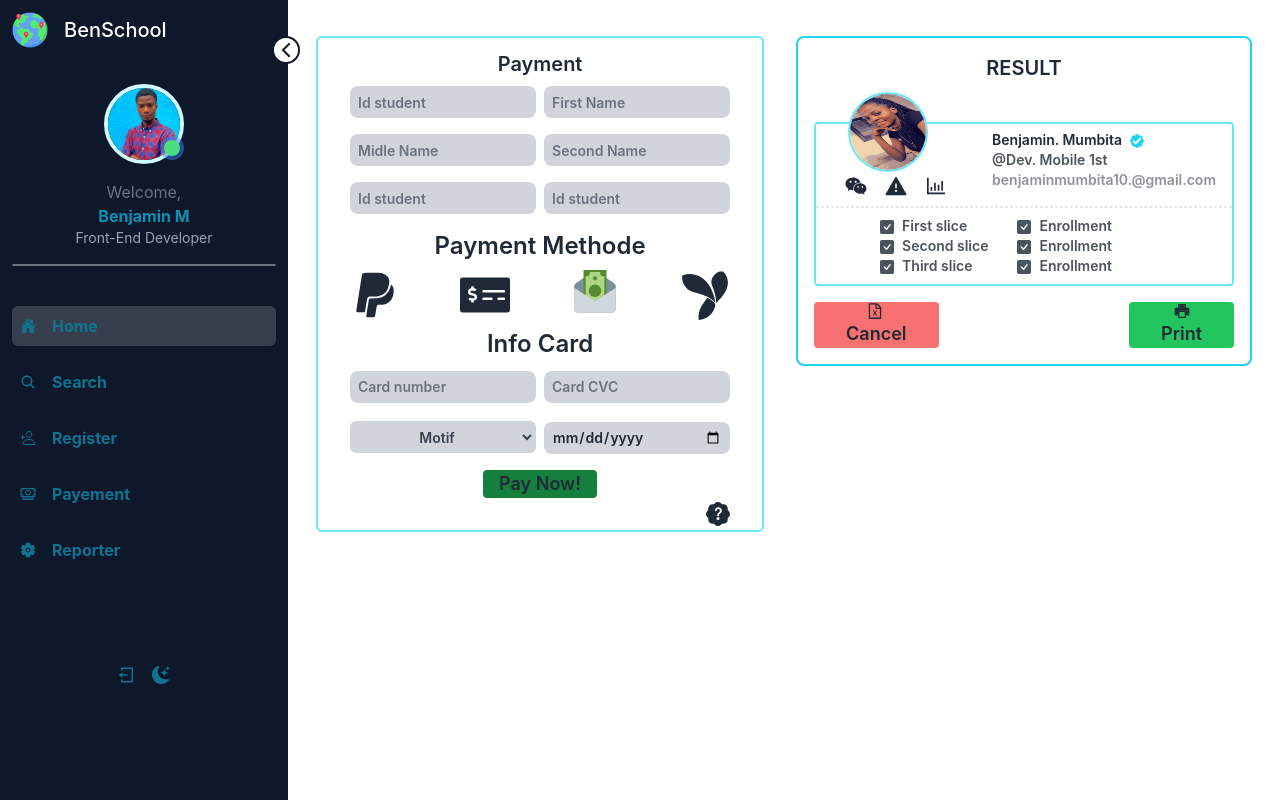
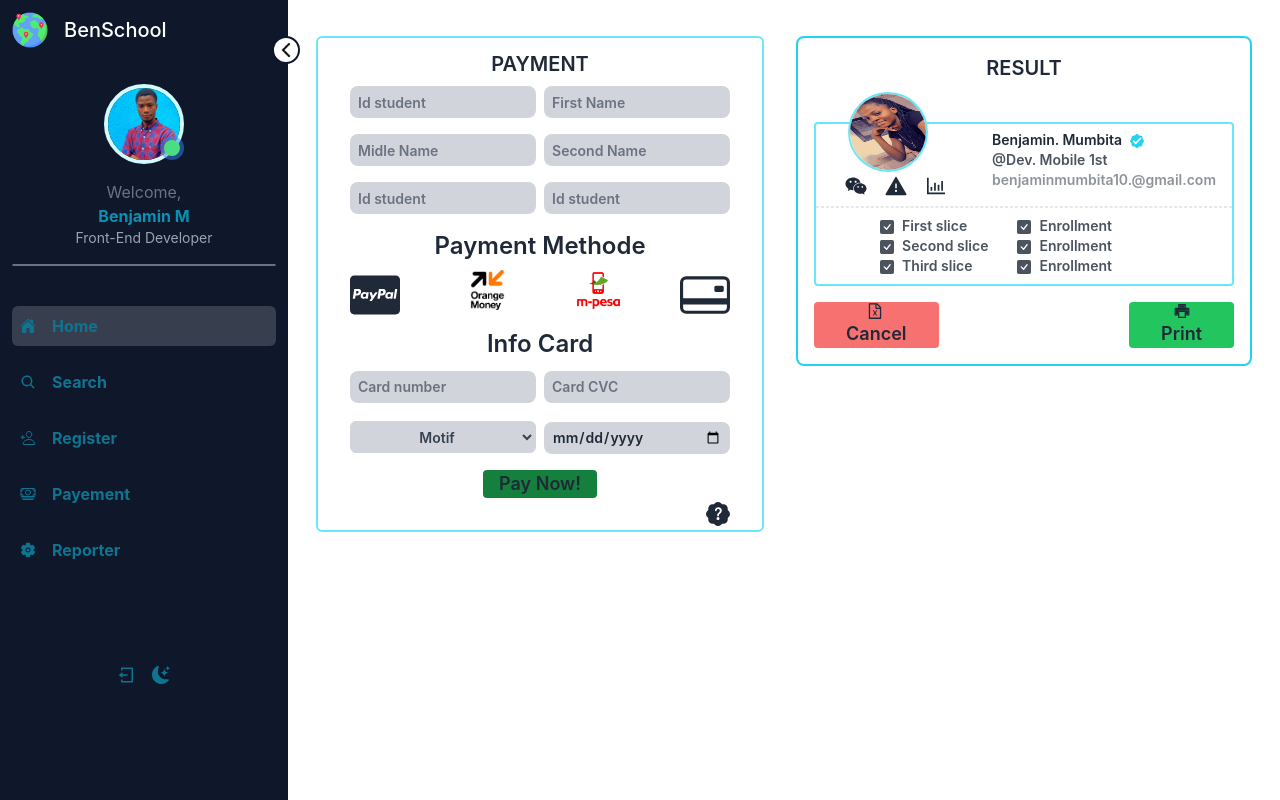
Before and after one commit to benjaminboy1/BenSchool, a React (Create React App) app: page / in a window 1280 px wide. Built offline with nearby package versions, Linux system fonts and the light colour scheme.

Commit message:
skeleton two

```diff
--- a/src/components/payment.jsx
+++ b/src/components/payment.jsx
@@ -1,9 +1,11 @@
 import React from "react";
 import { useEffect, useState} from "react";
-import {FaPaypal, FaMoneyCheckAlt} from "react-icons/fa";
-import {FcMoneyTransfer} from "react-icons/fc";
+import {FaCcPaypal, FaMoneyCheckAlt} from "react-icons/fa";
+
 import {DiYii} from "react-icons/di";
-import {BsFillPatchQuestionFill, BsFillCheckSquareFill} from "react-icons/bs";
+import mpesa from "../assets/images/mpesa.png";
+import orangemoney from "../assets/images/orangemoney.png";
+import {BsCreditCard2Back, BsFillPatchQuestionFill, BsFillCheckSquareFill} from "react-icons/bs";
 import {AiFillWarning, AiOutlineWechat, AiTwotonePrinter, AiOutlineBarChart, AiOutlineFileExcel} from "react-icons/ai";
 import {GoVerified} from "react-icons/go";
 import prof4 from "../assets/images/prof4.jpeg";
@@ -16,14 +18,16 @@ const Payment = ()=>{
 
     const [loading, setLoading] = useState(false);
     const [title, setTitle] = useState("");
+    const [name, setName] = useState("");
 
 
     useEffect(()=> {
         setTimeout(() => {
             setLoading(true);
-            setTitle("Payment");
+            setTitle("PAYMENT");
+            setName("Benjamin. Mumbita");
 
-        }, 1000)
+        }, 5000)
     })
 
     const liens = [
@@ -84,19 +88,30 @@ const Payment = ()=>{
 
                 </div>
                 <div>
-                    <p className="text-center py-2">Payment Methode</p>
+                    <div>
+                        {loading ? (<p className="text-center py-2">Payment Methode</p>) : (<Skeleton height={25} width={200} className="ml-[5rem]"/>)}
+                    </div>
+
                     <div className=" ">
-                        <div className="cards flex justify-between ">
-                            <div className=""><FaPaypal className="text-[50px] md:text-20 hover:text-cyan-300"/></div>
-                            <div><FaMoneyCheckAlt className="text-[50px] md:text-20 hover:text-cyan-300"/></div>
-                            <div><FcMoneyTransfer className="text-[50px] md:text-20 hover:text-cyan-300"/></div>
-                            <div><DiYii className="text-[50px] md:text-20 hover:text-cyan-300"/></div>
+                        <div className="">
+
+                            <div className="cards flex justify-between">
+                            <div>{loading ? ( <FaCcPaypal className="text-[50px] md:text-20 hover:text-cyan-300"/>) : (<Skeleton height={45} width={65}/>)}</div>
+                            <div>{loading ? (<img src={orangemoney} className="h-10"/>) : (<Skeleton height={45} width={65}/>)}</div>
+                            <div>{loading ? (<img src={mpesa} className="h-10"/>) : (<Skeleton height={45} width={65}/>)}</div>
+                            <div>{loading ? (<BsCreditCard2Back className="text-[50px] md:text-20 hover:text-cyan-300"/>) : (<Skeleton height={45} width={65}/>)}</div>
+                            </div>
+
+
                         </div>
                         <div className="border2 border:bg-gray-300"></div>
                     </div>
                 </div>
                 <div>
-                    <p className="text-center py-2">Info Card</p>
+                    <div className="">
+                        {loading ? (<p className="text-center py-2">Info Card</p>) : (<Skeleton height={28} width={100} className="ml-[8rem]"/>)}
+                    </div>
+
                     <div className="flex grid md:grid-cols-2 gap-2">
                     <div className="mb-2">
                         {loading ? (<input type="number" className="h-8 w-full dark:bg-gray-700 text-sm p-2 rounded-lg bg-gray-300 dark:placeholder-gray-400 placeholder-gray-500" placeholder="Card number"/>) : ( <Skeleton className="h-8 w-full"/>)
@@ -132,11 +147,11 @@ const Payment = ()=>{
 
                 </div>
                 <div className="text-center py-1">
-                    {loading ? (<button   className="bg-green-700 px-4 text-lg hover:bg-green-800 rounded ">Pay Now!</button>) : (<Skeleton className="h-8 w-5"/>)}
+                    {loading ? (<button   className="bg-green-700 px-4 text-lg hover:bg-green-800 rounded ">Pay Now!</button>) : (<Skeleton height={40} width={100} className="h-8 w-5"/>)}
 
                 </div>
                 <div className="">{
-                    loading ? (<div className="flex justify-end"><BsFillPatchQuestionFill className="hover:text-cyan-400"/></div>) : (<Skeleton margin-right={40} width={30} height={30} className="flex justify-end h-4 p-2 w-[-2rem] "/>)
+                    loading ? (<div className="flex justify-end"><BsFillPatchQuestionFill className="hover:text-cyan-400"/></div>) : (<Skeleton margin-right={40} border-Radius={10} width={30} height={30} className="ml-[20rem] "/>)
                 }
 
                 </div>
@@ -148,24 +163,34 @@ const Payment = ()=>{
         <div className="ms:block hidden md:block">
             <div className="border-cyan-400 border-2 p-4 rounded-lg">
                 <div className="">
-                    <p className="text-xl text-center">RESULT</p>
+                <div>
+                    {loading ? (<p className="text-xl text-center">RESULT</p>) : (<Skeleton height={30} width={100} className="ml-[12rem]"/>)}
+                </div>
+
                     <div className="border-cyan-300 border-2 rounded mt-10">
                         <div className="ml-8 mt-[-2rem]">{
-                            loading ? (<img src={prof4} className="h-20 w-20 rounded-full border-2 border-cyan-300 skeleton"/>) : (<Skeleton height={80} width={80} border-radius={20}/>)
+                            loading ? (<img src={prof4} className="h-20 w-20 rounded-full border-2 border-cyan-300 skeleton"/>) : (<Skeleton height={80} width={80} circle={true} />)
                         }
 
                         </div>
                         <div  className="px-4 ml-[10rem] mt-[-2.6rem]">
                         <div className="text-sm flex space-x-2">
-                            <h2>Benjamin. Mumbita</h2> <h4 className="text-sm mt-[0.2rem] text-cyan-400"><GoVerified/></h4>
+                            {loading ? (<h2>Benjamin. Mumbita</h2> ) : (<Skeleton width={200} height={15} className="h-4 w-full"/>)
+
+
+                            }
+                            <h4 className="text-sm mt-1 text-cyan-400">
+                                {loading ? (<GoVerified/>) : (<Skeleton/>)}</h4>
+
                         </div>
                         <div className="mb-2">
-                            <p className="text-sm opacity-80">@Dev. Mobile 1st</p>
-                            <p className="text-sm opacity-50">benjaminmumbita10.@gmail.com</p>
+                            {loading ? (<p className="text-sm opacity-80">@Dev. Mobile 1st</p>) : (<Skeleton height={15} width={150} className="top-[-0.4rem]"/>)}
+                            {loading ? (<p className="text-sm opacity-50">benjaminmumbita10.@gmail.com</p>) : (<Skeleton height={15} width={215} className="top-[-0.8rem]"/>)}
+
                         </div>
                         </div>
-
-                        <div className="flex space-x-4 ml-5 mt-[-2rem] p-2">{
+                        <div>
+                            {loading ? (<div className="flex space-x-4 ml-5 mt-[-2rem] p-2">{
                             liens.map((liens, i)=>(
                                 <p className="hover:text-cyan-400" key={i}>
                                     {liens.icons}
@@ -174,16 +199,19 @@ const Payment = ()=>{
                             )
                             }
 
+                        </div>) : (<Skeleton width={100} className="ml-[2rem] top-[-2rem]" />)}
                         </div>
+
                         <div className="border border-dashed"></div>
                         <div className="text-sm opacity-80 ml-14 mr-28 p-2">
                             {
                                 details.map((details, i)=>(
                             <div key={i}>
-                              <div className="flex justify-between">
+                                {loading ? (<div className="flex justify-between">
                               <h3 className="flex"><h5 className="mr-2 mt-1"><BsFillCheckSquareFill/></h5>{details.names}</h3>
                                <h3 className="flex"><h5 className="mr-2 mt-1"><BsFillCheckSquareFill/></h5>{details.name}</h3>
-                               </div>
+                               </div>) : (<Skeleton width={300} height={15} className="tspace-y-4"/>)}
+
                             </div>
                                 ))
                             }
@@ -193,8 +221,14 @@ const Payment = ()=>{
 
                     </div>
                     <div className="flex justify-between mt-4">
-                        <button className="bg-red-400 px-8 text-lg hover:bg-red-500 rounded"><h6 className="ml-5"><AiOutlineFileExcel/></h6>Cancel</button>
-                        <button className="bg-green-500 px-8 text-lg hover:bg-green-600 rounded"><h6 className="ml-3"><AiTwotonePrinter/></h6>Print</button>
+                        <div className="">
+                            {loading ? (<button className="bg-red-400 px-8 text-lg hover:bg-red-500 rounded">
+                            <h6 className="ml-5"><AiOutlineFileExcel/></h6>Cancel</button>) : (<Skeleton height={40} width={110}/>)}
+                        </div>
+                        <div>
+                            {loading ? (<button className="bg-green-500 px-8 text-lg hover:bg-green-600 rounded"><h6 className="ml-3"><AiTwotonePrinter/></h6>Print</button>) : (<Skeleton height={40} width={110}/>)}
+                        </div>
+
                     </div>
                 </div>
 
@@ -202,61 +236,7 @@ const Payment = ()=>{
         </div>
 
 
-            {/**
-        <div className="ms:block hidden md:block">
-            <div className="border-cyan-400 border-2 p-4 rounded-lg">
 
-                <div className="">
-                    <p className="text-xl text-center">RESULT</p>
-
-                    <div className="border-cyan-300 border-2 rounded mt-10 animate-pulse">
-                        <div className="ml-8 mt-[-2rem] ">
-                            <div className="h-20 w-20 bg-gray-300 rounded-full border-2 border-cyan-300"/>
-                        </div>
-                        <div  className="px-4 ml-[10rem] mt-[-2.6rem] space-y-1">
-                        <div className="text-sm flex space-x-2 bg-gray-400 h-4">
-                        </div>
-                        <div className="mb-2 space-y-1">
-                            <p className="text-sm opacity-80 bg-gray-300 h-4 gap-2"></p>
-                            <p className="text-sm opacity-80 bg-gray-300 h-4"></p>
-
-                        </div>
-                        </div>
-
-                        <div className="flex space-x-4 ml-5 mt-1 p-2 h-2 bg-gray-400 w-28">
-                        </div>
-                        <div className="mt-2 border border-dashed"></div>
-                        <div className="flex space-x-3 text-sm opacity-80 ml-2 mr-2 p-2 ">
-
-                              <div className="space-y-2">
-                              <h3 className="bg-gray-400 h-3 w-40"></h3>
-                              <h3 className="bg-gray-400 h-3 w-40"></h3>
-                              <h3 className="bg-gray-400 h-3 w-40"></h3>
-                               </div>
-                            <div className="space-y-2">
-                              <h3 className="bg-gray-400 h-3 w-40"></h3>
-                              <h3 className="bg-gray-400 h-3 w-40"></h3>
-                              <h3 className="bg-gray-400 h-3 w-40"></h3>
-                               </div>
-
-
-
-                        </div>
-
-
-                    </div>
-                    <div className="flex justify-between mt-4 hoverflow-hidden animate-pulse shadow before:absolute before:inset-0 before:-translate-x-full before:gradient-to-r before:from-transparent before:via-white hover:shadow-lg before:animate-[shimmer-1.5s-infinite]">
-                        <button className=" px-8 text-lg bg-gray-500 h-10 w-28 rounded"></button>
-                        <button className=" px-8 text-lg bg-gray-500 h-10 w-28 rounded"></button>
-
-
-                    </div>
-                </div>
-
-            </div>
-
-        </div>
-         */}
 
         </div>
     )
```
Also changed, not shown: src/assets/images/mpesa.png (added), src/assets/images/orangemoney.png (added).
